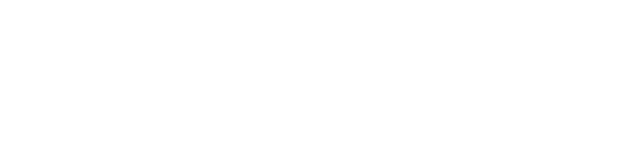
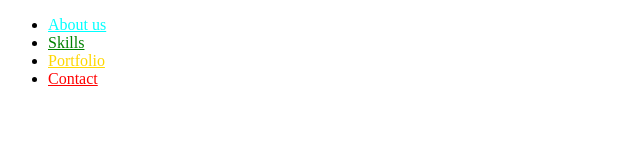
Before and after one commit to szczepaniakmichal/15-html-prosta-strona, a plain HTML site: page 15-html-prosta-strona.html in a window 1280 px wide. Shown: the whole page, without its empty margins (0-640 px from the left). Drawn offline with Linux system fonts and the light colour scheme.

Commit message:
Realizacja pierwszego punktu

```diff
--- a/15-html-prosta-strona.html
+++ b/15-html-prosta-strona.html
@@ -3,8 +3,16 @@
 <head>
     <meta charset="UTF-8">
     <title>15-html-prosta-strona</title>
+    <link rel="stylesheet" href="style.css">
 </head>
 <body>
-
+    <nav>
+        <ul>
+            <li><a href="" id="aboutUs">About us</a></li>
+            <li><a href="" id="skills">Skills</a></li>
+            <li><a href="" id="portfolio">Portfolio</a></li>
+            <li><a href="" id="contact">Contact</a></li>
+        </ul>
+    </nav>
 </body>
 </html>
--- /dev/null
+++ b/style.css
@@ -0,0 +1,12 @@
+#aboutUs{
+    color: aqua;
+}
+#skills{
+    color: green
+}
+#portfolio{
+    color: gold;
+}
+#contact{
+    color: red;
+}
```
